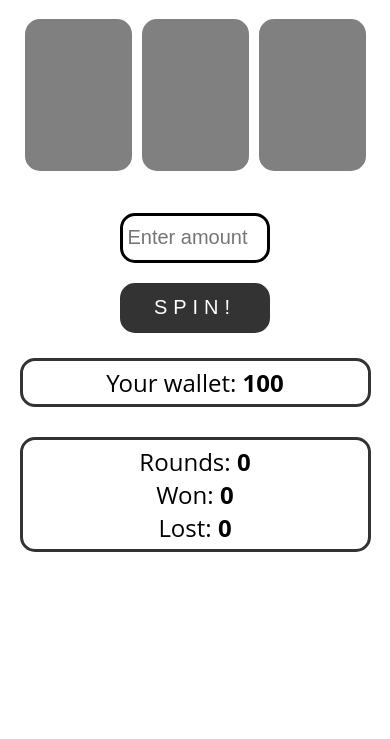
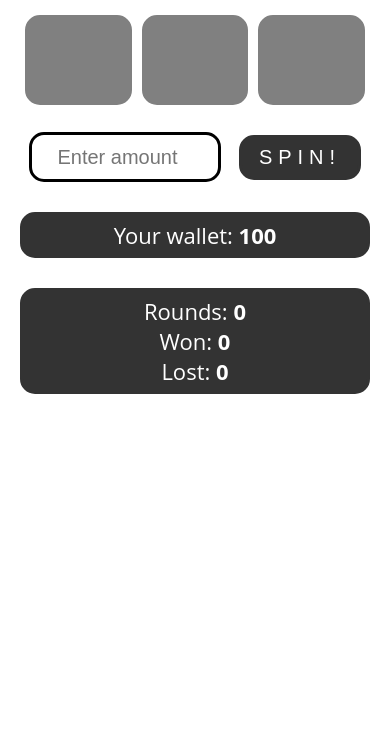
Before and after one commit to paulinastefanska/colorMachineGame, a plain HTML site: page index.html in a window 390 px wide. Shown: the part 105-844 px from the top of the page. Drawn offline with Linux system fonts and the light colour scheme.

Commit message:
Change styles

```diff
--- a/css/style.css
+++ b/css/style.css
@@ -4,12 +4,11 @@
   box-sizing: border-box;
 }
 .wrap {
- width: 80%;
+  width: 600px;
   margin: 5vh auto 0;
- font-family: 'open sans', roboto, sans-serif;
+  font-family: "open sans", roboto, sans-serif;
 }
 h1 {
- font-size: 50px;
   text-align: center;
   text-transform: uppercase;
   margin-bottom: 30px;
@@ -18,8 +17,8 @@ h1 {
   display: flex;
   margin-bottom: 2vh;
 }
-.game div {
- height: 30vh;
+.color {
+  height: 170px;
   flex-grow: 1;
   margin: 10px;
   border: 3px solid gray;
@@ -27,22 +26,23 @@ h1 {
 }
 .play {
   text-align: center;
- height: 90px;
+  max-width: 350px;
+  height: 60px;
   display: flex;
   justify-content: center;
   margin: 10px auto;
 }
-.play input{
- font-size: 28px;
+.play input {
+  width: 60%;
+  font-size: 22px;
   border: 3px solid black;
   border-radius: 15px;
   text-align: center;
   margin-right: 20px;
 }
 .play button {
- width: 20%;
- font-size: 35px;
- text-align: center;
+  width: 40%;
+  font-size: 24px;
   text-transform: uppercase;
   background-color: #333;
   border: 3px solid #333;
@@ -50,68 +50,73 @@ h1 {
   color: white;
   cursor: pointer;
   letter-spacing: 6px;
- transition: .2s ease;
+  transition: 0.2s ease;
 }
 .play button:hover {
-  color: #333;
-  background-color: white;
+  transform: scale(1.1);
 }
 .panel {
   margin: 30px auto;
- font-size: 26px;
+  font-size: 24px;
   padding: 5px;
   border: 3px solid #333;
   border-radius: 15px;
   width: 350px;
   text-align: center;
 }
-.panel, .score {
- font-size: 26px;
+.panel,
+.score {
+  font-size: 22px;
   padding: 5px;
   border: 3px solid #333;
   border-radius: 15px;
   width: 350px;
   text-align: center;
   margin: 30px auto;
+  background-color: #333;
+  color: #fff;
 }
-.panel span, .score span {
+.panel span,
+.score span {
   font-weight: bold;
 }
 
 @media (max-width: 767px) {
   .wrap {
-   width: 90%;
+    width: 500px;
   }
- h1 {
-  font-size: 35px;
+  .color {
+    height: 140px;
   }
- .game div {
-  height: 18vh;
+}
+@media (max-width: 575px) {
+  .wrap {
+    max-width: 350px;
+  }
+  .color {
+    height: 90px;
     margin: 5px;
   }
   .play {
-   flex-direction: column;
-   height: auto;
+    align-items: center;
   }
- .play input{
+  .play input {
     height: 50px;
-  width: 150px;
-  display: block;
+    width: 55%;
     margin: 20px auto;
     font-size: 20px;
   }
   .play button {
-  height: 50px;
-  width: 150px;
+    height: 45px;
+    width: 35%;
     font-size: 20px;
-  text-align: center;
     margin: 0 auto;
   }
   .panel {
     margin: 25px 0;
   }
- .panel, .score {
+  .panel,
+  .score {
     width: auto;
-   font-size: 24px;
   }
 }
```
Lines whose indentation alone changed are shown as unchanged.
